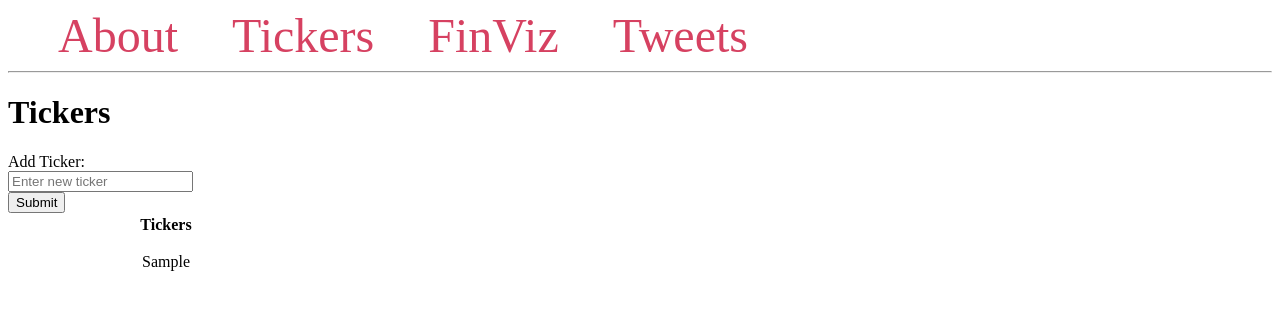
After one commit to keatonmaruyali/sentiment_stock_market_predictor, a Flask app: page /tickers in a window 1280 px wide. The commit adds this page. Shown: the top 310 px of the page. Run offline with Flask 2, Linux system fonts and the light colour scheme; tables that the repository leaves empty hold one stand-in row (values such as "Sample post"); parts of the project's set-up code (start-up, migrations or seed data) failed here and were passed over.

Commit message:
Update html templates

```diff
--- a/backend/app/templates/base.html
+++ b/backend/app/templates/base.html
@@ -27,6 +27,7 @@
 <body>
     <nav>
         <a href="{{ url_for('about') }}">About</a>
+        <a href="{{ url_for('tickers') }}">Tickers</a>
         <a href="{{ url_for('finviz') }}">FinViz</a>
         <a href="{{ url_for('twitter') }}">Tweets</a>
     </nav>
--- a/backend/app/templates/finviz.html
+++ b/backend/app/templates/finviz.html
@@ -6,7 +6,8 @@
     <table style="width:100%">
       <tr>
         <th style="width:10%">Date Posted</th>
-        <th style="width:10%">Sentiment</th>
+        <th style="width:5%">Sentiment</th>
+        <th style="width:5%">Stock</th>
         <th style="width:70%">News Headline</th>
         <th style="width:10%">Date Created</th>
       </tr>
@@ -14,6 +15,7 @@
       <tr style="height:50px">
         <td style="text-align: center">{{headline.date_posted}}</td>
         <td style="text-align: center">{{headline.sentiment}}</td>
+        <td style="text-align: center">{{headline.ticker}}</td>
         <td style="text-align: center">{{headline.news_headline}}</td>
         <td style="text-align: center">{{headline.date_created}}</td>
       </tr>
--- /dev/null
+++ b/backend/app/templates/tickers.html
@@ -0,0 +1,36 @@
+{% extends 'base.html' %}
+
+{% block content %}
+
+    <h1>{% block title %} Tickers {% endblock %}</h1>
+    <div class='parent'>
+      <div class="child inline-block-child">
+        <form method="post">
+          <label for="new-ticker">Add Ticker:</label>
+          <br>
+          <input
+            type="text"
+            id="new-ticker"
+            name="new-ticker"
+            placeholder="Enter new ticker"
+            value="{{ request.form['new-ticker'] }}"
+          >
+          <br>
+          <button type="submit">Submit</button>
+        </form>
+      </div>
+      <div class="child inline-block-child">
+        <table style="width:25%">
+          <tr>
+            <th style="width:100%">Tickers</th>
+          </tr>
+          {% for ticker in tickers %}
+          <tr style="height:50px">
+            <td style="text-align: center">{{ticker.ticker}}</td>
+          </tr>
+          {% endfor %}
+        </table>
+      </div>
+    </div>
+
+{% endblock %}
--- a/backend/app/templates/tweet.html
+++ b/backend/app/templates/tweet.html
@@ -6,7 +6,8 @@
     <table style="width:100%">
       <tr>
         <th style="width:10%">Date Posted</th>
-        <th style="width:10%">Sentiment</th>
+        <th style="width:5%">Sentiment</th>
+        <th style="width:5%">Stock</th>
         <th style="width:70%">Tweet</th>
         <th style="width:10%">Date Created</th>
       </tr>
@@ -14,6 +15,7 @@
       <tr style="height:50px">
         <td style="text-align: center">{{tweet.date_posted}}</td>
         <td style="text-align: center">{{tweet.sentiment}}</td>
+        <td style="text-align: center">{{tweet.ticker}}</td>
         <td style="text-align: center">{{tweet.text}}</td>
         <td style="text-align: center">{{tweet.date_created}}</td>
       </tr>
```
